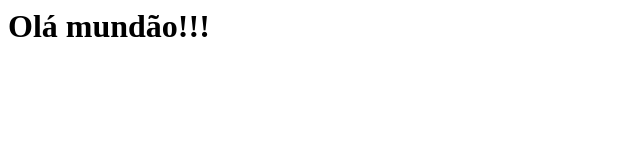
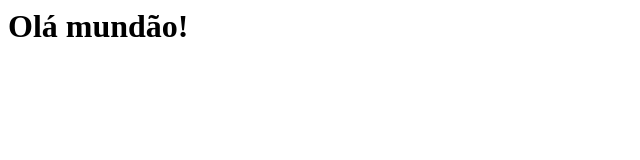
Before and after one commit to leandroNarruda/codereview, a plain HTML site: page index.html in a window 1280 px wide. Shown: the full height of the page, 0-640 px from the left. Drawn offline with Linux system fonts and the light colour scheme.

Commit message:
Removed !

```diff
--- a/index.html
+++ b/index.html
@@ -1 +1 @@
-<h1>Olá mundão!!!</h1>
+<h1>Olá mundão!</h1>
```
